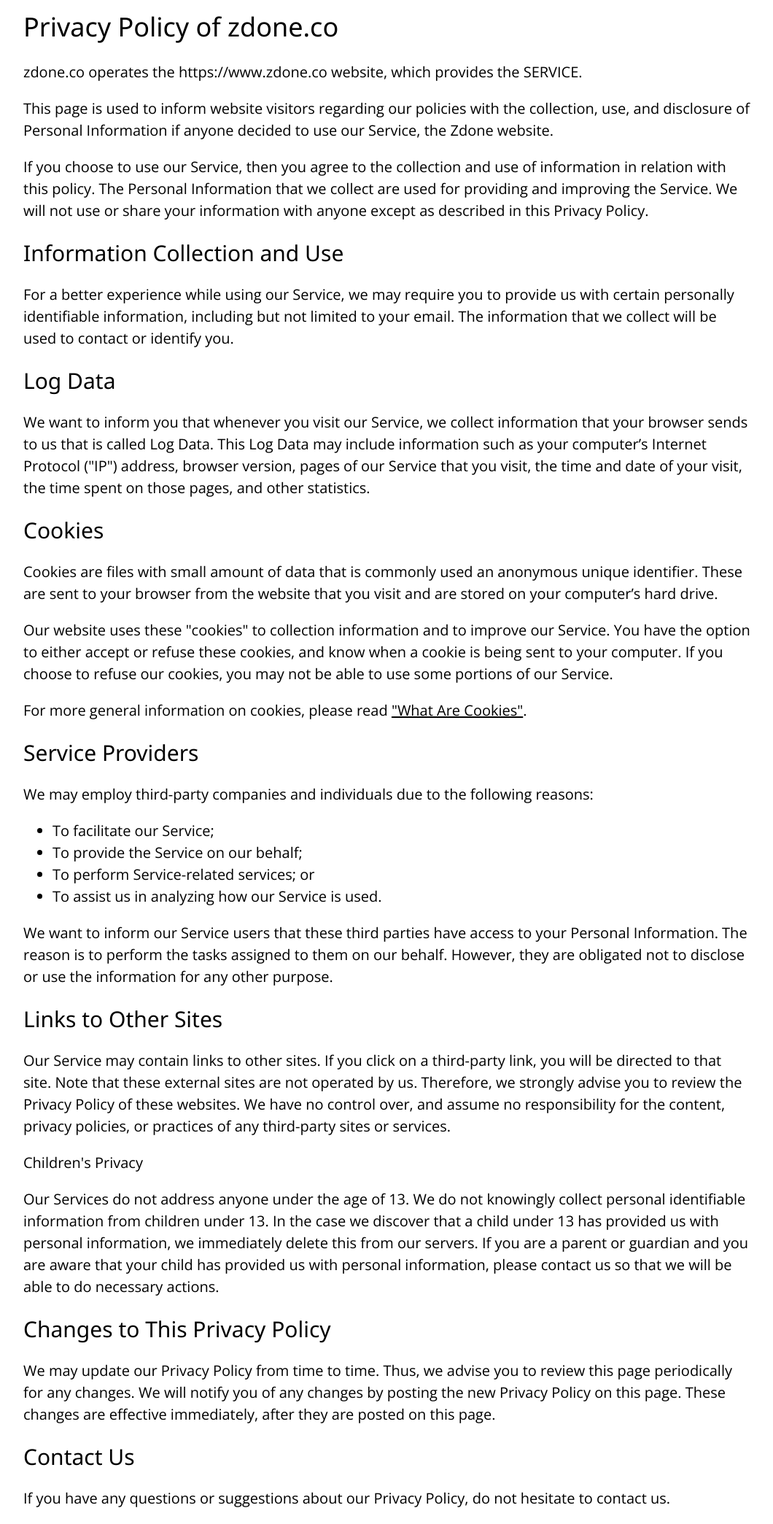
After one commit to z1lc/zdone, a Flask app: page /privacy/ in a window 1280 px wide. The commit adds this page. Shown: the whole page at 73% size, without its empty margins (108-1168 px from the left). Run offline with Flask 2, Linux system fonts and the light colour scheme; the visitor is signed in with stand-in values (Sample User, id 1); some libraries are stand-ins or nearby versions.

Commit message:
Add privacy policy

```diff
--- a/app/routes.py
+++ b/app/routes.py
@@ -366,6 +366,12 @@ def maintenance():
                            api_key=current_user.api_key)
 
 
+@app.route('/privacy/')
+@login_required
+def privacy():
+    return render_template('privacy.html')
+
+
 @app.route('/spotify/auth')
 @login_required
 def spotify_auth():
@@ -384,7 +390,7 @@ def populate():
     populate_null_artists(current_user)
 
 
-@app.route('/spotify')
+@app.route('/spotify/')
 @login_required
 def spotify_home():
     managed_artists = db.session.query(ManagedSpotifyArtist, SpotifyArtist) \
@@ -407,7 +413,7 @@ def add_artist():
     return success()
 
 
-@app.route('/spotify/top_liked')
+@app.route('/spotify/top_liked/')
 def spotify():
     artists = get_artists()
     if isinstance(artists, dict):
@@ -418,7 +424,7 @@ def spotify():
         return artists
 
 
-@app.route('/spotify/anki_import')
+@app.route('/spotify/anki_import/')
 @login_required
 def spotify_anki_import():
     maybe_uris = get_top_track_uris(current_user)
--- a/app/templates/priorities_and_dependencies.html
+++ b/app/templates/priorities_and_dependencies.html
@@ -18,7 +18,7 @@
             .join("|||")
         }),
         type: "POST",
-        url: "set_{{ type }}"
+        url: "/set_{{ type }}"
       });
     });
   });
--- /dev/null
+++ b/app/templates/privacy.html
@@ -0,0 +1,65 @@
+{% extends "base.html" %}
+
+{% block within_head %}
+    <style>
+        body {
+            max-width: 1000px;
+            margin: auto;
+        }
+    </style>
+{% endblock %}
+
+{% block body %}
+<h1>Privacy Policy of zdone.co</h1>
+
+<p>zdone.co operates the https://www.zdone.co website, which provides the SERVICE.</p>
+
+<p>This page is used to inform website visitors regarding our policies with the collection, use, and disclosure of Personal Information if anyone decided to use our Service, the Zdone website.</p>
+
+<p>If you choose to use our Service, then you agree to the collection and use of information in relation with this policy. The Personal Information that we collect are used for providing and improving the Service. We will not use or share your information with anyone except as described in this Privacy Policy.</p>
+
+<h2>Information Collection and Use</h2>
+
+<p>For a better experience while using our Service, we may require you to provide us with certain personally identifiable information, including but not limited to your email. The information that we collect will be used to contact or identify you.</p>
+
+<h2>Log Data</h2>
+
+<p>We want to inform you that whenever you visit our Service, we collect information that your browser sends to us that is called Log Data. This Log Data may include information such as your computer’s Internet Protocol ("IP") address, browser version, pages of our Service that you visit, the time and date of your visit, the time spent on those pages, and other statistics.</p>
+
+<h2>Cookies</h2>
+
+<p>Cookies are files with small amount of data that is commonly used an anonymous unique identifier. These are sent to your browser from the website that you visit and are stored on your computer’s hard drive.</p>
+
+<p>Our website uses these "cookies" to collection information and to improve our Service. You have the option to either accept or refuse these cookies, and know when a cookie is being sent to your computer. If you choose to refuse our cookies, you may not be able to use some portions of our Service.</p>
+
+<p>For more general information on cookies, please read <a href="https://www.cookieconsent.com/what-are-cookies/">"What Are Cookies"</a>.</p>
+
+<h2>Service Providers</h2>
+
+<p>We may employ third-party companies and individuals due to the following reasons:</p>
+
+<ul>
+    <li>To facilitate our Service;</li>
+    <li>To provide the Service on our behalf;</li>
+    <li>To perform Service-related services; or</li>
+    <li>To assist us in analyzing how our Service is used.</li>
+</ul>
+
+<p>We want to inform our Service users that these third parties have access to your Personal Information. The reason is to perform the tasks assigned to them on our behalf. However, they are obligated not to disclose or use the information for any other purpose.</p>
+
+<h2>Links to Other Sites</h2>
+
+<p>Our Service may contain links to other sites. If you click on a third-party link, you will be directed to that site. Note that these external sites are not operated by us. Therefore, we strongly advise you to review the Privacy Policy of these websites. We have no control over, and assume no responsibility for the content, privacy policies, or practices of any third-party sites or services.</p>
+
+<p>Children's Privacy</p>
+
+<p>Our Services do not address anyone under the age of 13. We do not knowingly collect personal identifiable information from children under 13. In the case we discover that a child under 13 has provided us with personal information, we immediately delete this from our servers. If you are a parent or guardian and you are aware that your child has provided us with personal information, please contact us so that we will be able to do necessary actions.</p>
+
+<h2>Changes to This Privacy Policy</h2>
+
+<p>We may update our Privacy Policy from time to time. Thus, we advise you to review this page periodically for any changes. We will notify you of any changes by posting the new Privacy Policy on this page. These changes are effective immediately, after they are posted on this page.</p>
+
+<h2>Contact Us</h2>
+
+<p>If you have any questions or suggestions about our Privacy Policy, do not hesitate to contact us.</p>
+{% endblock %}
```
